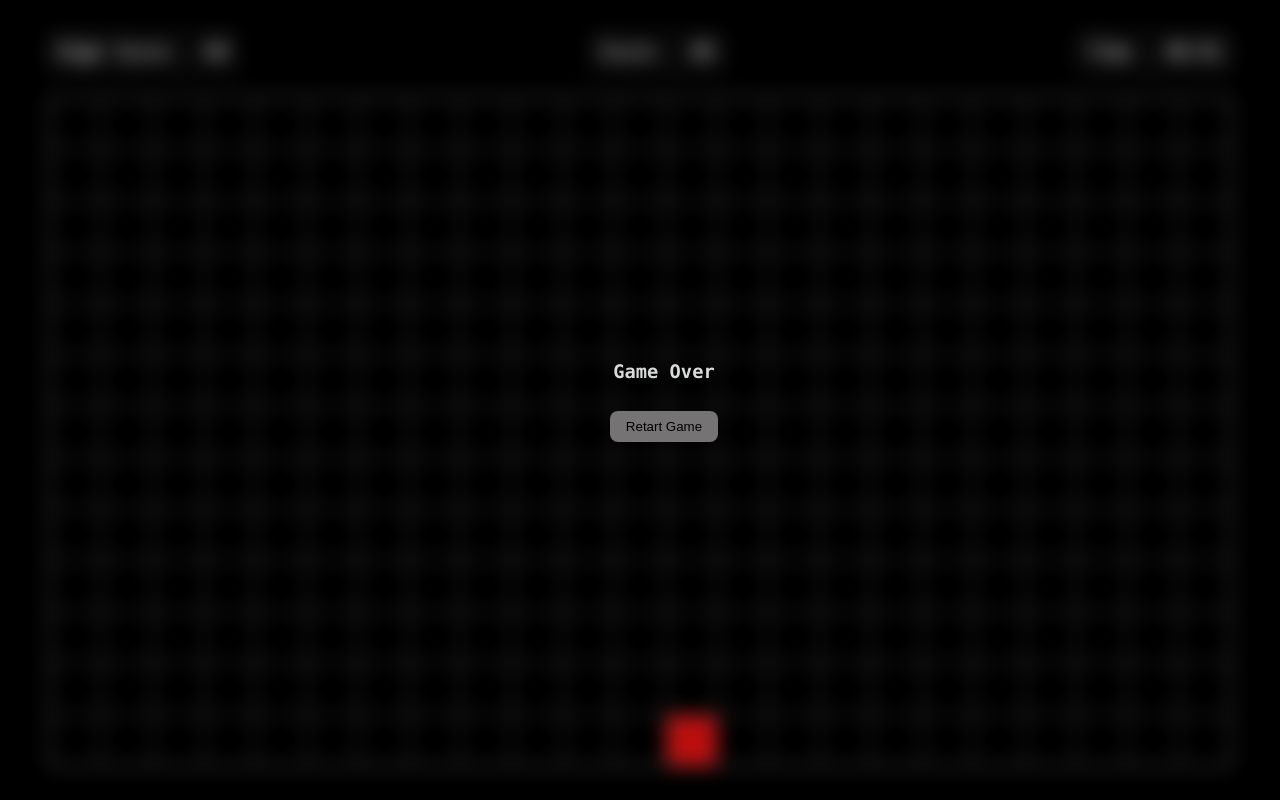
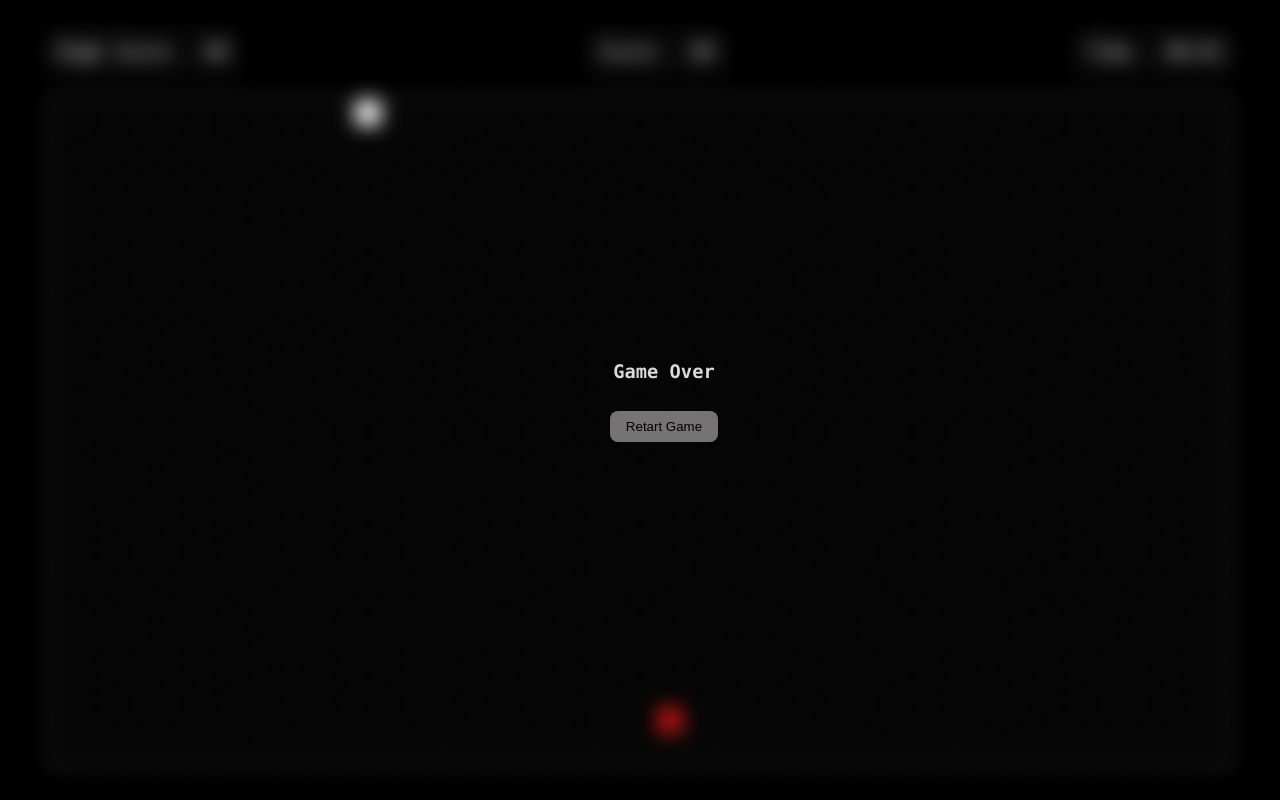
Before and after one commit to praful-koli/sanke-game, a plain HTML site: page index.html in a window 1280 px wide. Both pictures are taken after a click on the button "Start Game". Drawn offline with Linux system fonts and the light colour scheme.

Commit message:
update code

```diff
--- a/app.js
+++ b/app.js
@@ -11,8 +11,8 @@ const gamePlayTimeElement  = document.querySelector("#time")
 
 
 
-const blockHight = 50;
-const blockWight = 50;
+const blockHight = 30;
+const blockWight = 30;
 const rows = Math.floor(board.clientHeight / blockHight);
 const cols = Math.floor(board.clientWidth / blockWight);
 
@@ -81,7 +81,9 @@ const render = function () {
     modal.style.display = "flex";
     gameOverModal.style.display = "flex";
     startGameModal.style.display = "none";
-    clearInterval(clearTime);
+    clearInterval(clearTime)
+
+    return;
   }
 
   //   snake eat food logic and adding one block to the senke body
@@ -146,7 +148,7 @@ function restartGame() {
 
 
    snake = [{ x: 5, y: 6 }];
-  direction = null;
+  direction = 'ArrowUp';
   food = {
     x: Math.floor(Math.random() * rows),
     y: Math.floor(Math.random() * cols),
@@ -159,7 +161,7 @@ function restartGame() {
    scoreElement.textContent =`00`
    startClock();
    score = 0;
-   highScoreElement.textContent = `${JSON.parse(localStorage.getItem('highScore'))}`;
+    highScoreElement.textContent = `${JSON.parse(localStorage.getItem('highScore'))}`;
 }
 
 
--- a/style.scss
+++ b/style.scss
@@ -78,8 +78,8 @@ section {
     flex-grow: 1;
     border: 2px solid var(--border-primary-color);
     display: grid;
-    grid-template-columns: repeat(auto-fill , minmax(50px ,1fr));
-    grid-template-rows: repeat(auto-fill , minmax(50px , 1fr));
+    grid-template-columns: repeat(auto-fill , minmax(30px ,1fr));
+    grid-template-rows: repeat(auto-fill , minmax(30px , 1fr));
   }
 
 
@@ -113,7 +113,7 @@ section {
     // width: 30px;
     // height: 30px;
     border: 1px solid var(--border-primary-color);
-    // border-radius: 50%;
+    border-radius: 50%;
 }
 
 .fill {
```
Also changed, not shown: style.css, 1 other file.
